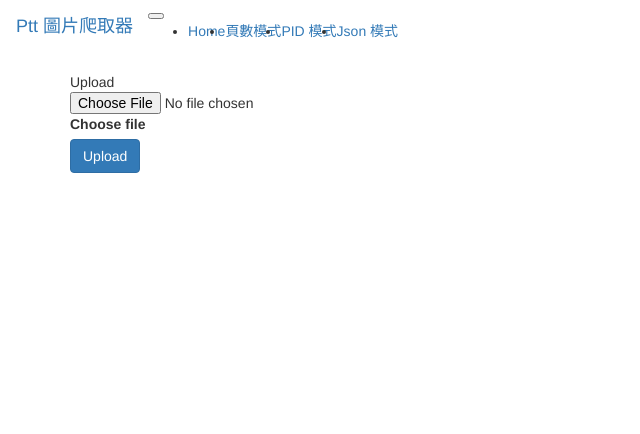
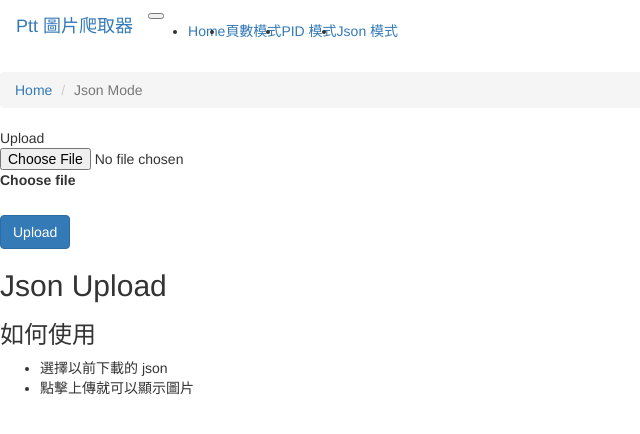
Before and after one commit to aqweteddy/PttCrawlWebsite, a Flask app: page /upload_json in a window 1280 px wide. Shown: the top 434 px of the page, without its empty margins (0-640 px from the left). Run offline with Flask 2, Linux system fonts and the light colour scheme; some libraries are stand-ins or nearby versions.

Commit message:
make it better

```diff
--- a/main.py
+++ b/main.py
@@ -4,7 +4,6 @@
 from flaskext.markdown import Markdown
 from flask_nav import Nav
 from flask_nav.elements import Navbar, View
-from werkzeug.utils import secure_filename
 
 import time
 import os
@@ -111,7 +110,11 @@
                filename.rsplit('.', 1)[1] in ALLOWED_EXTENSIONS
 
     if 'upload' in request.form.keys() and request.method == 'POST':     # click btn-upload
-        file = request.files['file']        # get file
+        try:
+            file = request.files['file']        # get file
+        except KeyError:
+            flash("沒有選擇檔案 或是檔案格式錯誤", 'danger')
+            return render_template('upload_json.html')
         if file and allowed_file(file.filename):    # check file
             pid = str(random.randint(0, 100000))    # set pid
             filename = 'ori.json'                   # get a random file name
--- a/templates/upload_json.html
+++ b/templates/upload_json.html
@@ -7,14 +7,21 @@
     }
 </style>
 {% block content %}
-    <div class="container">
+    <nav aria-label="breadcrumb">
+        <ol class="breadcrumb">
+            <li class="breadcrumb-item"><a href="/index">Home</a></li>
+            <li class="breadcrumb-item active" aria-current="page">Json Mode</li>
+        </ol>
+    </nav>
+    <div class="container-fluid">
+        <div class="row">
+            <div class="col">
                 {% for message in get_flashed_messages(with_categories=True) %}
                     <div class="alert alert-{{ message[0] }}">
                         <button type="button" class="close" data-dismiss="alert">&times;</button>
                         {{ message[1] }}
                     </div>
                 {% endfor %}
-
                 <form method="POST" enctype="multipart/form-data">
                     {#        <input type="file" name="file">#}
                     <div class="input-group">
@@ -27,7 +34,19 @@
                             <label class="custom-file-label" for="inputGroupFile01">Choose file</label>
                         </div>
                     </div>
-            <input type="submit" value="Upload" name="upload" class="btn btn-primary center">
+                    <br>
+                    <input type="submit" value="Upload" name="upload"
+                           class="btn btn-primary center">
                 </form>
             </div>
+            <div class="col">
+                <h2>Json Upload</h2>
+                <h3>如何使用</h3>
+                <ul>
+                    <li>選擇以前下載的 json</li>
+                    <li>點擊上傳就可以顯示圖片</li>
+                </ul>
+            </div>
+        </div>
+    </div>
 {% endblock %}
```
Lines whose indentation alone changed are shown as unchanged.
